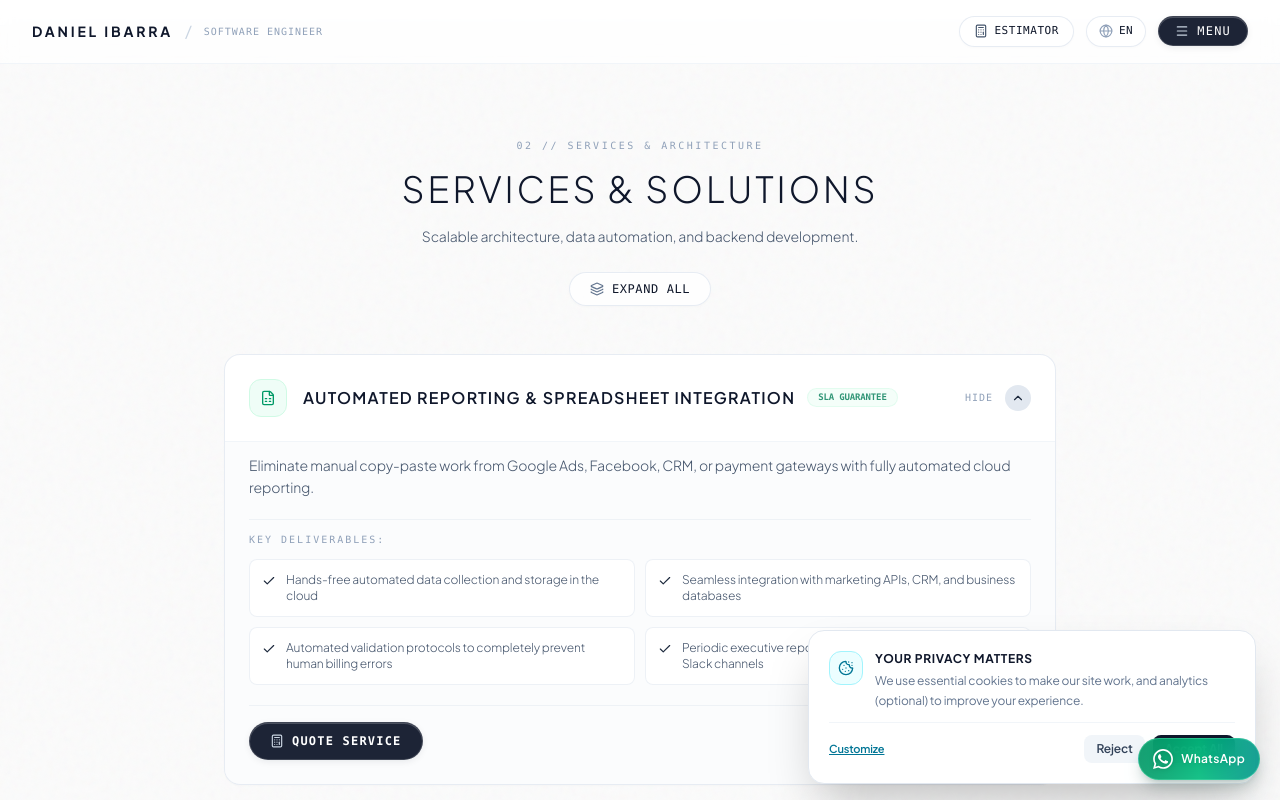
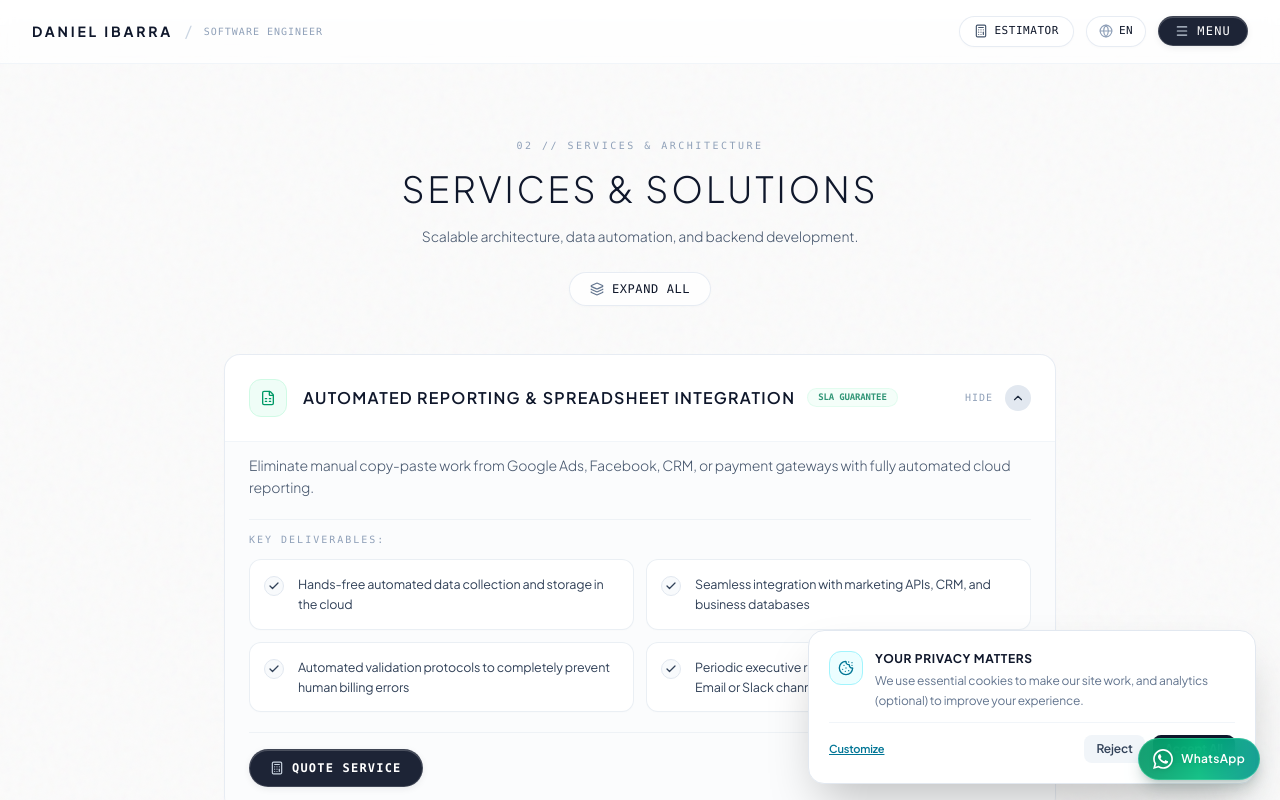
Before and after one commit to programador-negro/daniel_web_marca_personal, a React (Vite) app: page / in a window 1280 px wide. Both pictures are taken after a click on the button 640 px from the left and 1220 px from the top of the page. Shown: the part 820-1620 px from the top of the page. Built offline with nearby package versions, Linux system fonts and the light colour scheme; no server answers; the database is empty.

Commit message:
design: enhance service deliverable cards with refined contrast, layout, and clean circular checkmarks

```diff
--- a/src/components/ServicesSection.tsx
+++ b/src/components/ServicesSection.tsx
@@ -155,11 +155,16 @@ export const ServicesSection: React.FC = () => {
                       <p className="text-[10px] font-mono uppercase text-slate-400 font-medium tracking-[0.2em]">
                         {t.deliverablesLabel}:
                       </p>
-                      <div className="grid grid-cols-1 sm:grid-cols-2 gap-2.5">
+                      <div className="grid grid-cols-1 sm:grid-cols-2 gap-3">
                         {service.deliverables.map((item, idx) => (
-                          <div key={idx} className="flex items-start gap-2.5 text-xs text-slate-600 bg-white p-3 rounded-lg border border-slate-200/60 font-light">
-                            <Check className="w-3.5 h-3.5 text-slate-800 shrink-0 mt-0.5" />
-                            <span>{item}</span>
+                          <div
+                            key={idx}
+                            className="flex items-start gap-3.5 text-[12.5px] text-slate-800 bg-white p-3.5 rounded-xl border border-slate-200/70 font-normal shadow-[0_1px_2px_rgba(0,0,0,0.01)] hover:shadow-[0_4px_12px_rgba(15,23,42,0.03)] hover:border-slate-300 transition-all duration-300"
+                          >
+                            <div className="w-5 h-5 rounded-full bg-slate-50 border border-slate-200 text-slate-700 shrink-0 flex items-center justify-center mt-0.5">
+                              <Check className="w-3 h-3 stroke-[2.5]" />
+                            </div>
+                            <span className="leading-relaxed text-slate-700">{item}</span>
                           </div>
                         ))}
                       </div>
```
